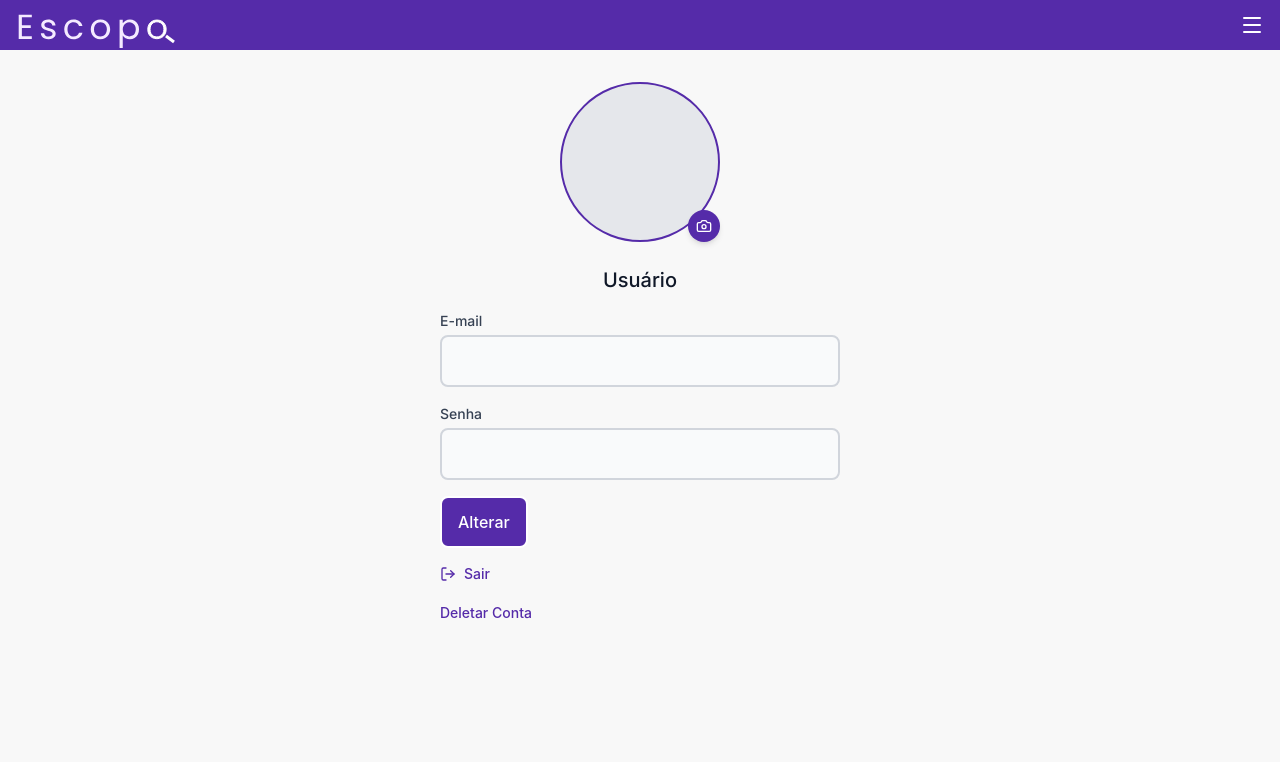
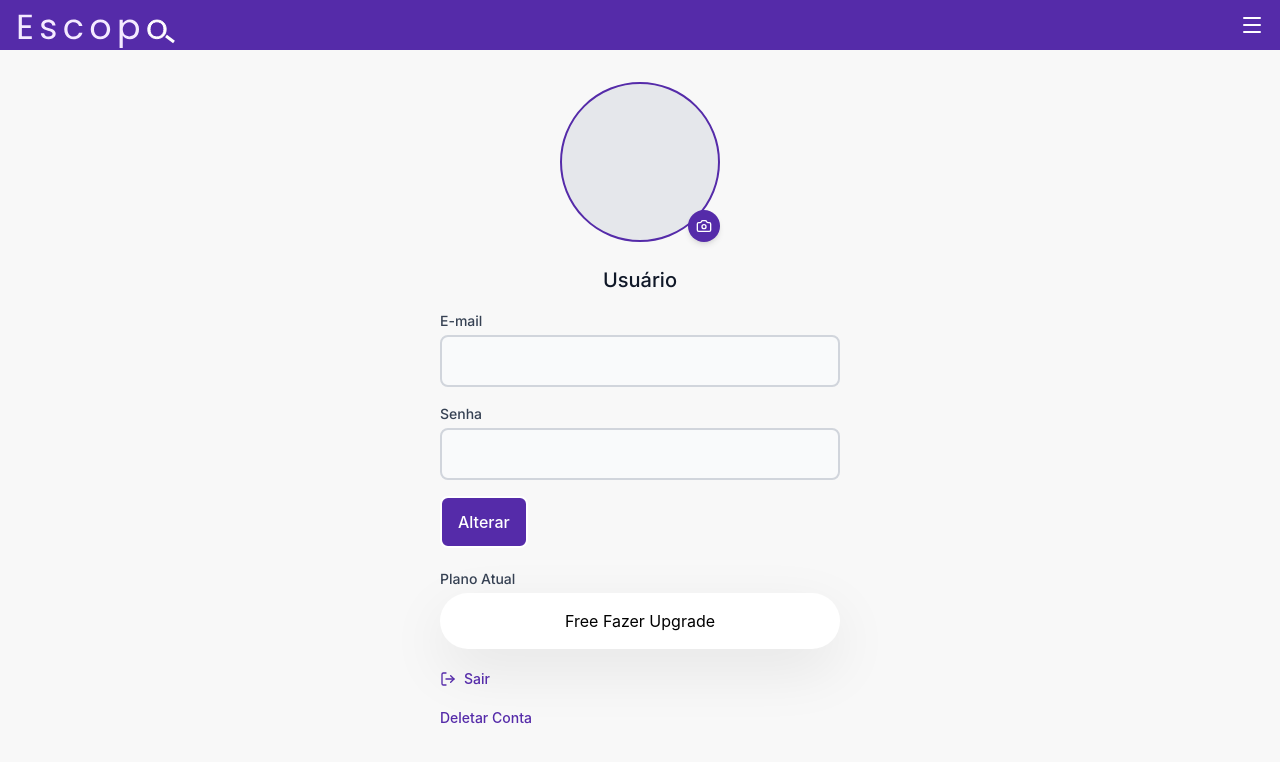
Before and after one commit to Samys003/projeto-escopo-web, a React (Vite) app: page /configuracao in a window 1280 px wide. Shown: the top 762 px of the page. Built offline with nearby package versions, Linux system fonts and the light colour scheme; no server answers.

Commit message:
Começando a fazer o botão de planso

```diff
--- a/src/pages/configuracao/configuracao.jsx
+++ b/src/pages/configuracao/configuracao.jsx
@@ -257,6 +257,15 @@ function Configuracao() {
                                 Alterar
                             </button>
                         </div>
+
+                        <div className="mt-5 mb-5">
+                            <ParagraphMedium className="text-gray-700 font-medium mb-1 text-left">
+                                Plano Atual
+                            </ParagraphMedium>
+                            <div className="rounded-4xl bg-white shadow-[0_20px_60px_rgba(0,0,0,0.08)] p-4">
+                                {'Free'} {'Fazer Upgrade'}
+                            </div>
+                        </div>
                     </div>
                     <section className="mb-8">
                         <button
```
